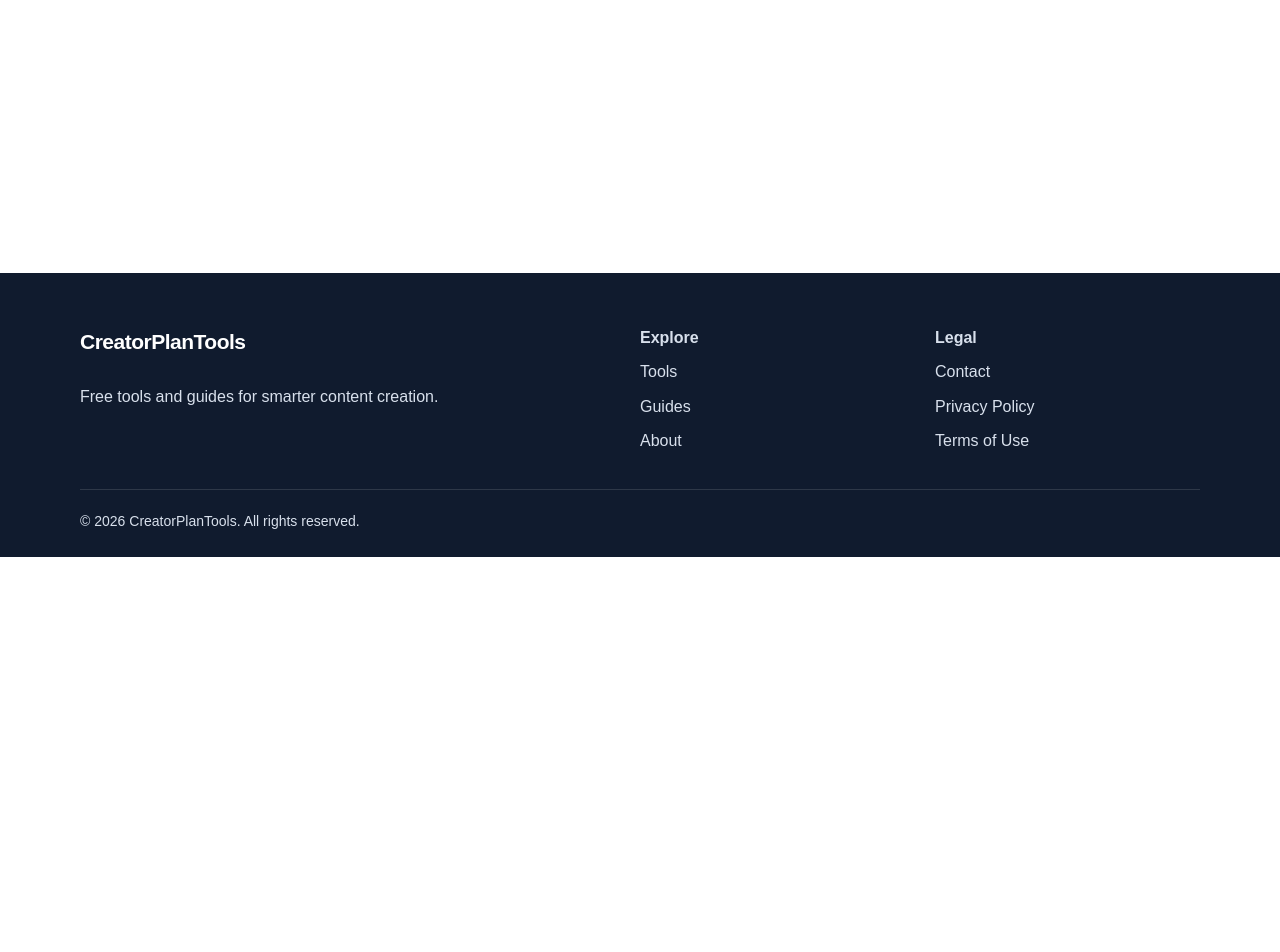
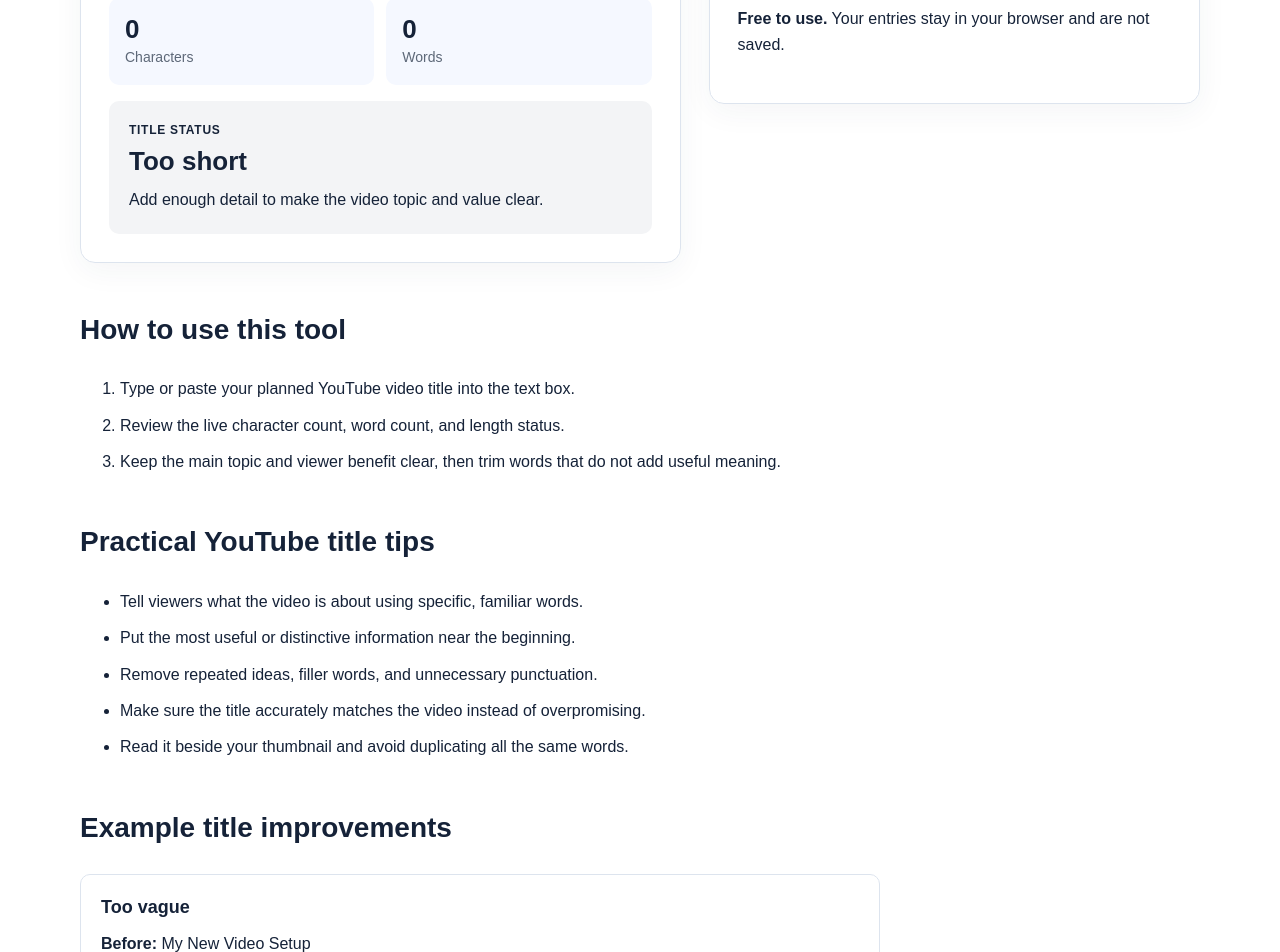
Before and after one commit to SODMAN2/creatorplantools, a Next.js app: page /tools/youtube-title-length-checker in a window 1280 px wide. Before the commit this address had no page. Shown: the part 600-1552 px from the top of the page. Before the commit the page ends 1157 px from the top, so only its background shows below. Built offline with nearby package versions, Linux system fonts and the light colour scheme.

Commit message:
Add YouTube title length checker

```diff
--- a/app/sitemap.js
+++ b/app/sitemap.js
@@ -1,2 +1,2 @@
 import { guideList } from './guides/guideData';
-export default function sitemap(){const base='https://creatorplantools.com';const pages=['','/guides','/about','/contact','/privacy','/terms','/tools/watch-time-calculator','/tools/engagement-rate-calculator','/tools/youtube-revenue-calculator','/tools/youtube-script-length-calculator','/tools/voiceover-duration-calculator','/tools/tiktok-video-planner'];return [...pages.map((path)=>({url:`${base}${path}`,changeFrequency:path===''?'weekly':'monthly',priority:path===''?1:path==='/guides'?.8:.6})),...guideList.map((guide)=>({url:`${base}/guides/${guide.slug}`,changeFrequency:'monthly',priority:.8}))]}
+export default function sitemap(){const base='https://creatorplantools.com';const pages=['','/guides','/about','/contact','/privacy','/terms','/tools/watch-time-calculator','/tools/engagement-rate-calculator','/tools/youtube-revenue-calculator','/tools/youtube-title-length-checker','/tools/youtube-script-length-calculator','/tools/voiceover-duration-calculator','/tools/tiktok-video-planner'];return [...pages.map((path)=>({url:`${base}${path}`,changeFrequency:path===''?'weekly':'monthly',priority:path===''?1:path==='/guides'?.8:.6})),...guideList.map((guide)=>({url:`${base}/guides/${guide.slug}`,changeFrequency:'monthly',priority:.8}))]}
--- /dev/null
+++ b/app/tools/youtube-title-length-checker/page.js
@@ -0,0 +1,50 @@
+import Link from 'next/link';
+import ToolLayout from '@/components/ToolLayout';
+import YouTubeTitleLengthChecker from '@/components/YouTubeTitleLengthChecker';
+
+export const metadata = {
+  title: 'YouTube Title Length Checker',
+  description: 'Check your YouTube title character count, word count, and length with a free browser-based tool, plus practical tips and title examples.',
+  alternates: { canonical: '/tools/youtube-title-length-checker' },
+};
+
+export default function Page() {
+  return <ToolLayout
+    eyebrow="YouTube tool"
+    title="YouTube Title Length Checker"
+    intro="Check whether your video title is clear, readable, and a practical length for YouTube search results and mobile viewers."
+    tool={<YouTubeTitleLengthChecker />}
+    explanation="The checker counts every character, including spaces and punctuation, then places your title in a simple planning range. It does not predict performance or guarantee more views."
+    steps={[
+      'Type or paste your planned YouTube video title into the text box.',
+      'Review the live character count, word count, and length status.',
+      'Keep the main topic and viewer benefit clear, then trim words that do not add useful meaning.',
+    ]}
+    faqs={[
+      ['What is a good length for a YouTube title?', 'A title between 20 and 70 characters is a useful planning range for many videos. Clarity matters more than reaching an exact number.'],
+      ['Does YouTube have a title character limit?', 'YouTube titles can contain up to 100 characters. A shorter title may still be easier to scan when less space is available in search results or on mobile.'],
+      ['Do spaces and punctuation count as characters?', 'Yes. This checker includes letters, numbers, spaces, punctuation, and symbols in the character total.'],
+      ['Will a title in the good range get more views?', 'Not necessarily. Title length is only one part of video packaging. Topic demand, relevance, thumbnail, viewer trust, and the video itself also matter.'],
+      ['Should I put keywords at the start of my title?', 'Put the clearest subject or benefit early when it reads naturally. Avoid repeating phrases or forcing keywords that make the title awkward.'],
+    ]}
+  >
+    <h2>Practical YouTube title tips</h2>
+    <ul className="steps">
+      <li>Tell viewers what the video is about using specific, familiar words.</li>
+      <li>Put the most useful or distinctive information near the beginning.</li>
+      <li>Remove repeated ideas, filler words, and unnecessary punctuation.</li>
+      <li>Make sure the title accurately matches the video instead of overpromising.</li>
+      <li>Read it beside your thumbnail and avoid duplicating all the same words.</li>
+    </ul>
+
+    <h2>Example title improvements</h2>
+    <div className="title-examples">
+      <div className="title-example"><h3>Too vague</h3><p><strong>Before:</strong> My New Video Setup</p><p><strong>Clearer:</strong> My Simple YouTube Studio Setup for Small Rooms</p></div>
+      <div className="title-example"><h3>Too wordy</h3><p><strong>Before:</strong> Everything You Need to Know About How I Plan, Write, Film and Edit Every YouTube Video</p><p><strong>Clearer:</strong> How I Plan, Film and Edit a YouTube Video</p></div>
+      <div className="title-example"><h3>Main value appears late</h3><p><strong>Before:</strong> Things I Learned This Year About Making Better Voiceovers</p><p><strong>Clearer:</strong> 7 Voiceover Tips for Clearer YouTube Videos</p></div>
+    </div>
+
+    <h2>Plan the rest of your video</h2>
+    <p className="muted">Once the title promise is clear, estimate your draft with the <Link className="content-link" href="/tools/youtube-script-length-calculator">YouTube Script Length Calculator</Link>, or use the <Link className="content-link" href="/guides/youtube-video-planning-checklist">YouTube video planning checklist</Link> to organise the idea, hook, visuals, and publishing details.</p>
+  </ToolLayout>;
+}
--- /dev/null
+++ b/components/YouTubeTitleLengthChecker.js
@@ -0,0 +1,31 @@
+'use client';
+
+import { useState } from 'react';
+
+function getStatus(characterCount) {
+  if (characterCount < 20) return { label: 'Too short', message: 'Add enough detail to make the video topic and value clear.', className: 'title-status-short' };
+  if (characterCount <= 70) return { label: 'Good length', message: 'This title is in a clear, readable planning range.', className: 'title-status-good' };
+  if (characterCount <= 100) return { label: 'Getting long', message: 'Consider moving the most important words earlier or trimming extra detail.', className: 'title-status-long' };
+  return { label: 'Too long', message: 'Shorten the title so its main idea is easier to scan on smaller screens.', className: 'title-status-too-long' };
+}
+
+export default function YouTubeTitleLengthChecker() {
+  const [title, setTitle] = useState('');
+  const characterCount = title.length;
+  const wordCount = title.trim() ? title.trim().split(/\s+/).length : 0;
+  const status = getStatus(characterCount);
+
+  return <>
+    <div className="field">
+      <label htmlFor="youtube-title">Video title</label>
+      <textarea id="youtube-title" rows="4" placeholder="e.g. How to Plan a YouTube Video from Start to Finish" value={title} onChange={(event) => setTitle(event.target.value)} autoFocus />
+    </div>
+    <div className="title-counts" aria-label="Title counts">
+      <div><strong>{characterCount}</strong><span>Characters</span></div>
+      <div><strong>{wordCount}</strong><span>Words</span></div>
+    </div>
+    <div className={`title-status ${status.className}`} aria-live="polite">
+      <span>Title status</span><strong>{status.label}</strong><p>{status.message}</p>
+    </div>
+  </>;
+}
```
Also changed, not shown: app/page.js (+1 -1 lines), app/globals.css.
